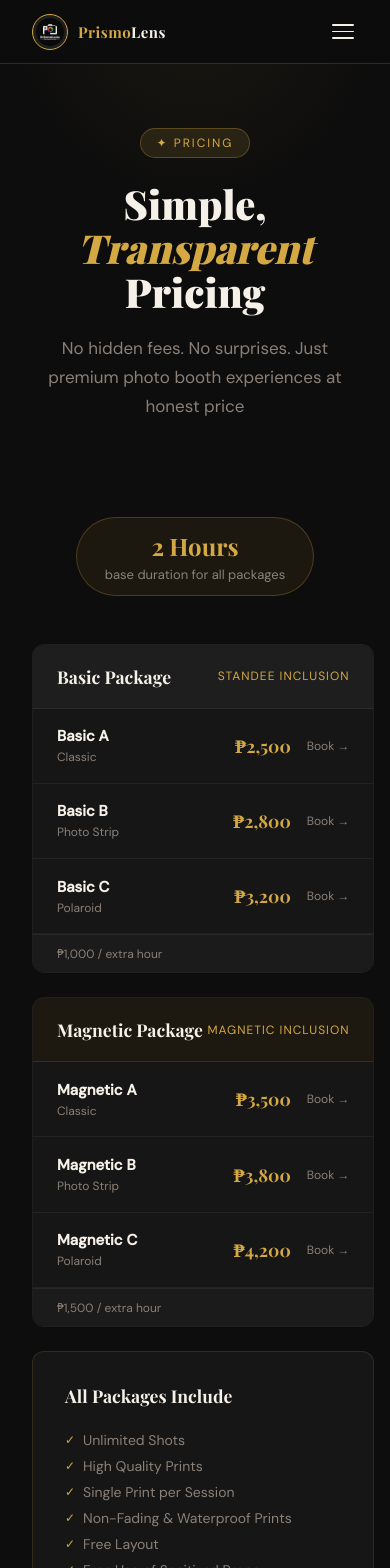
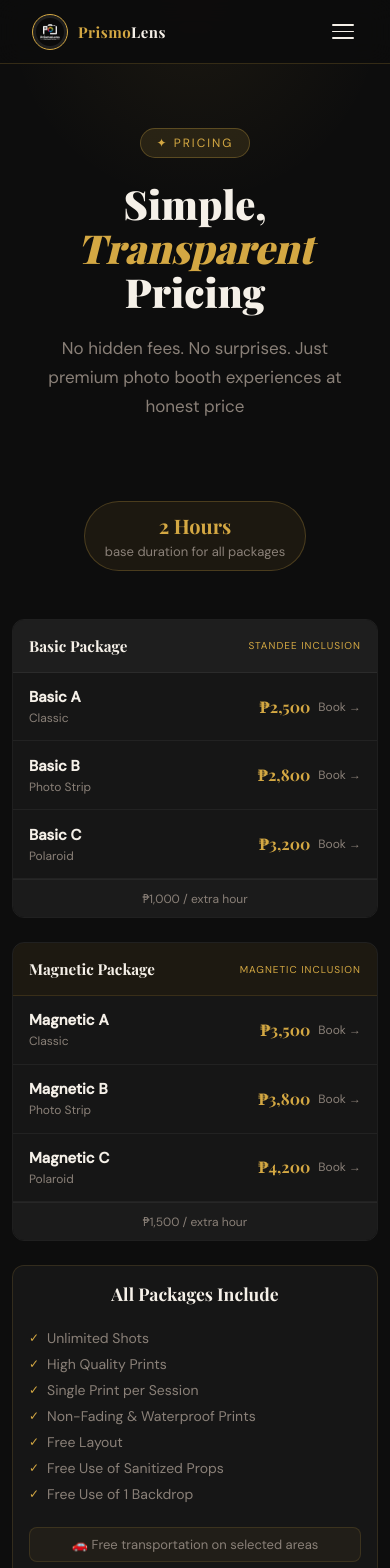
Before and after one commit to nyerrr/prismolens, a Next.js app: page /packages in a window 390 px wide. Shown: the top 1568 px of the page. Built offline with nearby package versions, Linux system fonts and the light colour scheme; a web font is replaced by a local one.

Commit message:
centered the basic and magnetic packageS

```diff
--- a/components/packages/PackagesGrid.module.css
+++ b/components/packages/PackagesGrid.module.css
@@ -214,6 +214,68 @@
 
 @media (max-width: 768px) {
   .grid { grid-template-columns: 1fr; }
-  .inclusionsCard { grid-column: span 1; grid-template-columns: 1fr; }
+
+  .inclusionsCard {
+    grid-column: span 1;
+    grid-template-columns: 1fr;
+    text-align: center;
+    align-items: center;
+  }
+
+  .inclusionsList {
+    grid-template-columns: 1fr;
+    width: 100%;
+  }
+
   .durationBadge { flex-direction: column; gap: 4px; text-align: center; }
+
+  .addon {
+    text-align: center;
+  }
 }
+
+@media (max-width: 390px) {
+  .section {
+    padding: 1rem 0.75rem;
+  }
+
+  .card {
+    padding: 0.9rem 1rem;
+    flex-wrap: wrap;
+    gap: 6px;
+  }
+
+  .cardRight {
+    gap: 0.5rem;
+  }
+
+  .price {
+    font-size: 1rem;
+  }
+
+  .groupHeader {
+    padding: 1rem;
+    flex-wrap: wrap;
+    gap: 4px;
+  }
+
+  .groupTitle {
+    font-size: 0.95rem;
+  }
+
+  .groupSub {
+    font-size: 10px;
+  }
+
+  .inclusionsCard {
+    padding: 1rem;
+  }
+
+  .durationBadge {
+    padding: 10px 20px;
+  }
+
+  .durationNum {
+    font-size: 1.25rem;
+  }
+}
```
